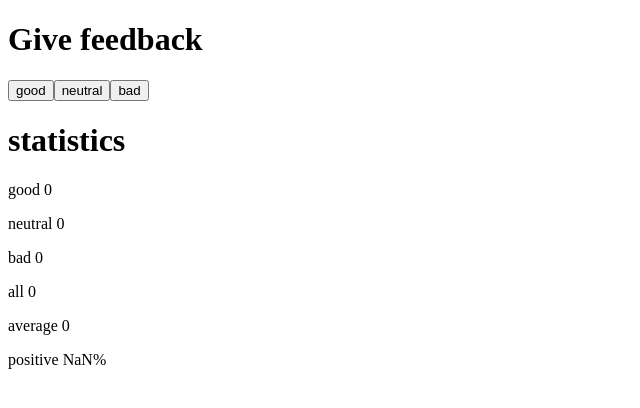
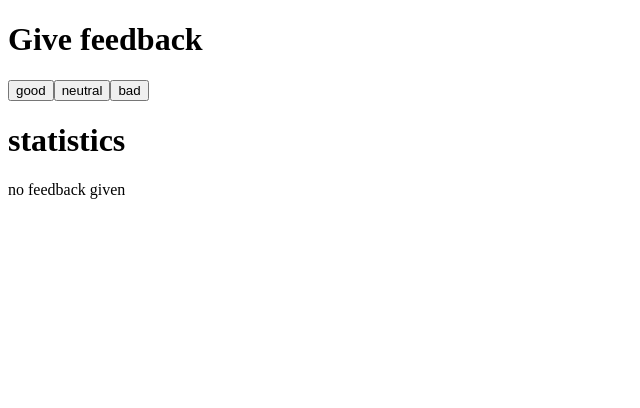
Before and after one commit to raspacee/fullstackopen-part-1, a React (Create React App) app in the folder unicafe/: page / in a window 1280 px wide. Shown: the top 408 px of the page, without its empty margins (0-640 px from the left). Built offline with nearby package versions, Linux system fonts and the light colour scheme.

Commit message:
exercise 1.9 unicafe step4 complete

```diff
--- a/unicafe/src/App.js
+++ b/unicafe/src/App.js
@@ -1,6 +1,7 @@
 import { useState } from 'react';
 
 const Statistics = (props) => {
+  if (props.good > 0 || props.neutral > 0 || props.bad > 0) {
     return (
       <>
         <h1>statistics</h1>
@@ -12,7 +13,13 @@ const Statistics = (props) => {
         <p>positive {(props.good / (props.good + props.bad + props.neutral)) * 100}%</p>
       </>
     )
-
+  }
+  return (
+    <>
+      <h1>statistics</h1>
+      <p>no feedback given</p>
+    </>
+  )
 }
 const App = () => {
   const [good, setGood] = useState(0)
```
Lines whose indentation alone changed are shown as unchanged.
